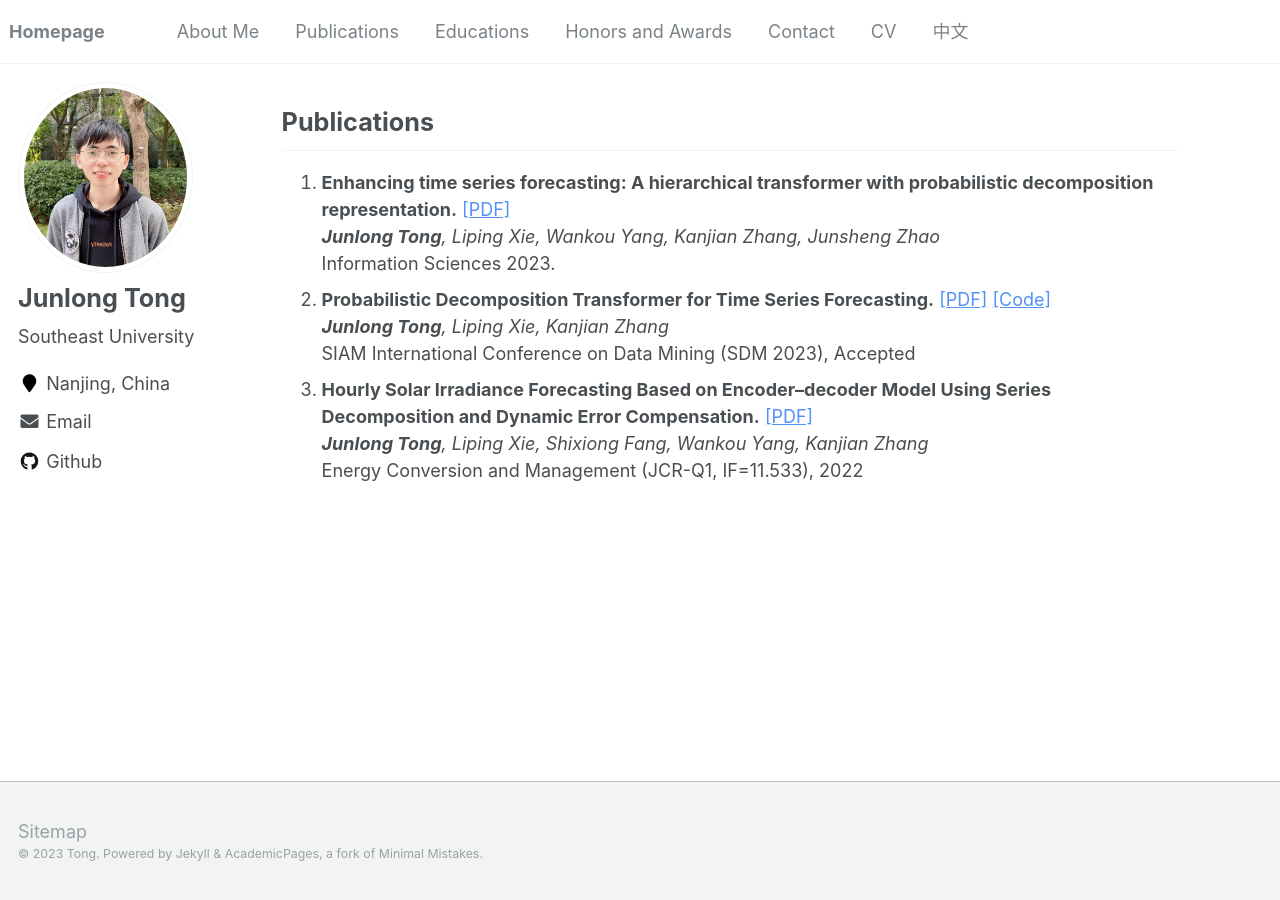
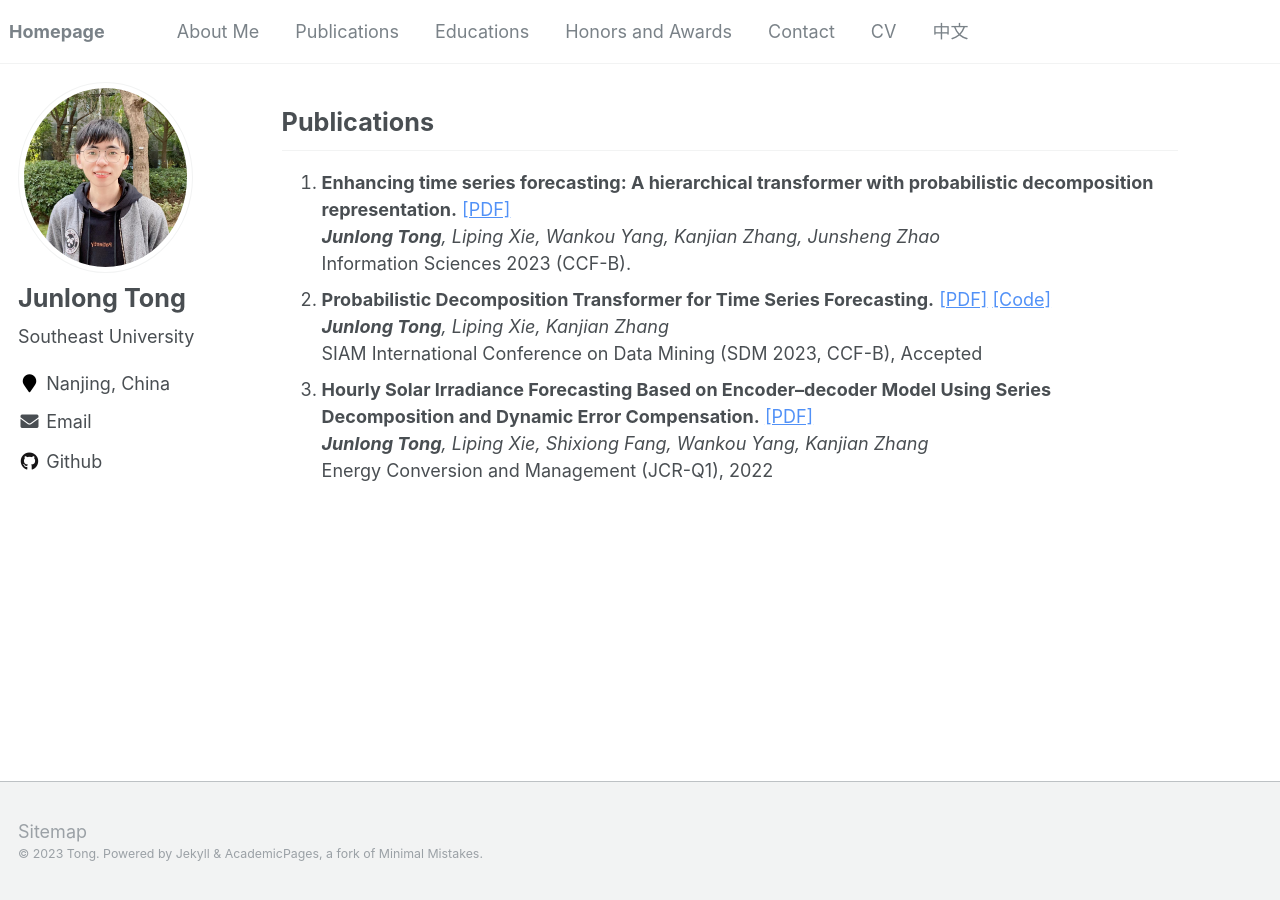
Before and after one commit to JL-tong/JL-tong.github.io, a Jekyll site: the page built from _pages/include/Publications.md, in a window 1280 px wide. Built offline with Jekyll 4.4.1, drawn with Linux system fonts in a browser that asks for light colours; our own code applies the rules of GitHub Pages for plain Markdown files; comment, search, counter and statistics services are not loaded.

Commit message:
Update Publications.md

```diff
--- a/_pages/include/Publications.md
+++ b/_pages/include/Publications.md
@@ -4,14 +4,14 @@
   <a href="https://doi.org/10.1016/j.ins.2023.119410" target="_blank" rel="noopener noreferrer">[PDF]</a><br>
 <!--   <a href="https://github.com/JL-tong/PDTrans" target="_blank" rel="noopener noreferrer">[Code]</a><br>  -->
 	  <i><b>Junlong Tong</b>, Liping Xie, Wankou Yang, Kanjian Zhang, Junsheng Zhao<br></i>
-      Information Sciences 2023.<br>
+      Information Sciences 2023 (CCF-B).<br>
     </li>
 
 <li><b>Probabilistic Decomposition Transformer for Time Series Forecasting.</b>
   <a href="https://arxiv.org/pdf/2210.17393.pdf" target="_blank" rel="noopener noreferrer">[PDF]</a>
   <a href="https://github.com/JL-tong/PDTrans" target="_blank" rel="noopener noreferrer">[Code]</a><br>
 	  <i><b>Junlong Tong</b>, Liping Xie, Kanjian Zhang<br></i>
-      SIAM International Conference on Data Mining (SDM 2023), Accepted<br>
+      SIAM International Conference on Data Mining (SDM 2023, CCF-B), Accepted<br>
 	<!-- Submit to SIAM International Conference on Data Mining (SDM2023)<br>  -->
 <!-- 	<a href="https://github.com/YangLIN1997/YangLIN1997.github.io/blob/master/docs/SSDNet.pdf" target="_blank" rel="noopener noreferrer">[PDF]</a><br>  -->
     </li>
@@ -19,6 +19,6 @@
   <li><b>Hourly Solar Irradiance Forecasting Based on Encoder–decoder Model Using Series Decomposition and Dynamic Error Compensation.</b>
 	<a href="https://jl-tong.github.io/docs/ECM-hourly.pdf" target="_blank" rel="noopener noreferrer">[PDF]</a><br>
 	<i><b>Junlong Tong</b>, Liping Xie, Shixiong Fang, Wankou Yang, Kanjian Zhang<br></i>
-	Energy Conversion and Management (JCR-Q1, IF=11.533), 2022<br>
+	Energy Conversion and Management (JCR-Q1), 2022<br>
     </li>
 </ol>
```
